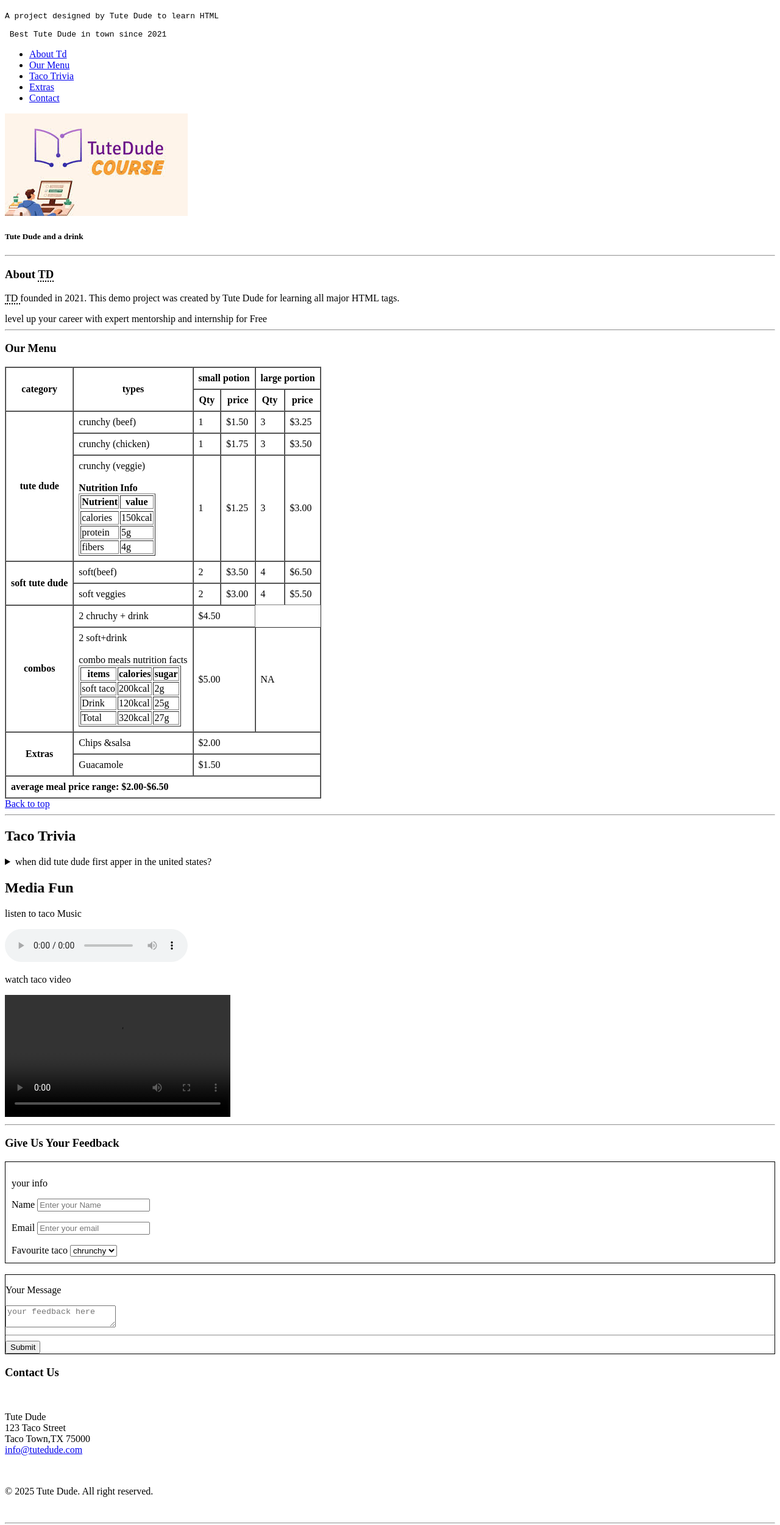
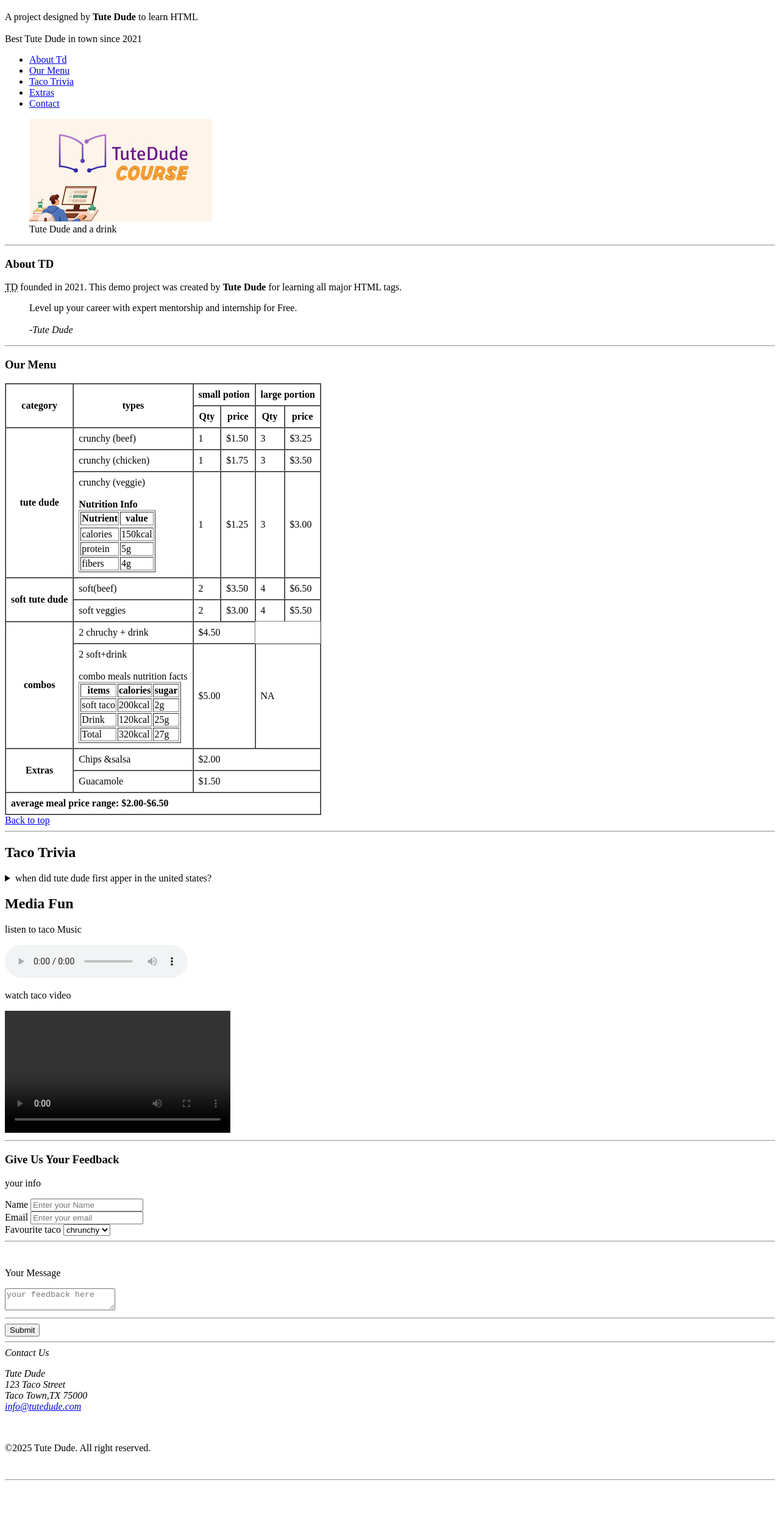
Before and after one commit to ashi2005-cpr/Assignment-1, a plain HTML site: page index.html in a window 1280 px wide. Shown: the part 62-2562 px from the top of the page at 61% size. After the commit the page ends 2497 px from the top, so only its background shows below. Drawn offline with Linux system fonts and the light colour scheme; grey boxes are pictures that could not be loaded.

Commit message:
update assignment HTML and fixed errors

```diff
--- a/index.html
+++ b/index.html
@@ -1,35 +1,53 @@
- <!doctype html>
+<!doctype html>
+<html>
 <head>
-<title> assignment1</title>
+<meta charset="UTF-8">
+<title>Assignment 1</title>
 </head>
+<body>
 
-        <body>
+    <!--Header Section-->
             <header>
+  <h1> 🍔Welcome to <mark> Tute Dude</mark>🍔 </h1>
+<p> A project designed by <strong>Tute Dude</strong> to learn HTML <br><br>
 
-            <h1> 🍔Welcome to <mark> Tute Dude</mark>🍔 </h1>
-<p> <pre>A project designed by Tute Dude to learn HTML
+ Best Tute Dude in town since 2021
+</p>
 
- Best Tute Dude in town since 2021</pre>
-</p>
+<!-- navigation bar-->
 <nav>
-<ul><li>
+<ul>
+    <li>
 
-<a href="hh"> About Td</a></li>
-<li><a href="hh"> Our Menu</a></li>
-<li><a href="hh"> Taco Trivia</a></li>
-<li><a href="hh"> Extras</a></li>
-<li><a href="hh"> Contact</a>
+<a href="About"> About Td</a></li>
+<li><a href="#Menu"> Our Menu</a></li>
+<li><a href="#Trivia"> Taco Trivia</a></li>
+<li><a href="#Extras"> Extras</a></li>
+<li><a href="#Contact"> Contact</a>
 </li>
-</ul></nav>
+</ul>
+</nav>
+<!-- image section-->
+ <figure>
 <img src="assignment 1 img.jpg" alt="assignment 1 image">
-<h5> Tute Dude and a drink</h5></header>
+
+<figcaption>Tute Dude and a drink</figcaption>
+</figure>
+</header>
 <hr>
+<!-- main section-->
 
 <main>
+<!-- about section-->
+ <article>
 <h3>About <span class="dotted">TD</span></h3>
-<p> <span class="td">TD </span> founded in 2021. This demo project was created by Tute Dude for learning all major HTML tags.</p>
-    level up your career with expert mentorship and internship for Free <hr>
+<p><abbr title="Tute Dude">TD</abbr>  founded in <time datetime="2021">2021</time>. This demo project was created by <strong>Tute Dude</strong> for learning all major HTML tags.</p>
+ <blockquote>Level up your career with expert mentorship and internship for Free.
+    <br><br>
+<cite>-Tute Dude</cite> </blockquote><hr>
+</article>
 
+<!-- menu section-->
     <h3> Our Menu</h3>
     <table border="1" cellpadding ="8" cellspacing="0">
         <thead>
@@ -153,8 +171,10 @@
             <td colspan="4">$1.50</td>
 
         </tr>
-    <tr><td colspan="6"> <strong>average meal price range: $2.00-$6.50</strong></td></tr>
-
+        <tfoot
+    <tr>
+        <td colspan="6"> <strong>average meal price range: $2.00-$6.50</strong></td></tr>
+</tfoot>
     </table>
 
 <!-- back to top-->
@@ -207,47 +227,26 @@ your browser does not support audio
         <option value="beef"> veggies</option>
         <option value="beef"> soft</option>
 
-       </select></div>
+       </select>
+    </div>
+    <hr>
+    <!--message-->
+
        <br>
        <div class="msg">
        <p> Your Message</p>
-       <textarea name="feedback"id="1"placeholder="your feedback here"></textarea>
+       <textarea name="feedback"placeholder="your feedback here"></textarea>
        <hr>
        <div class="submit">
 <button class="button">Submit</button></div></div>
     </form>
+    <hr>
+          <!--footer-->
+    <footer>
 
-
-    <!--styling-->
-    <style>
-    .box{border: 1px solid;
-     padding:10px;
-
-    }
-    .mail{
-        padding-left: 0;
-        padding-bottom: 17px;
-        padding-top: 17px;
-
-    }
-    .td{ border-bottom: 2px dotted;
-
-    }
-    .msg{
-        border: 1px solid;
-
-    }
-    .submit{
-        padding-left:0px ;
-        margin-top: 0px;
-
-    }
-    .dotted{
-        border-bottom: 2px dotted;
-    }
-    </style>
-    <footer>
+        <!-- contact info-->
     <section>
+        <address
     <h3>Contact Us</h3><br>
     <p> Tute Dude<br>
     123 Taco Street<br>
@@ -255,11 +254,12 @@ Taco Town,TX 75000<br>
 <a href="info@tutedude.com">info@tutedude.com</a><br>
 
 </p>
+    </address>
+    </section>
 <br>
-<p>© 2025 Tute Dude. All right reserved.</p><br>
-</fotter>
+<p>©<time datetime="2025">2025</time> Tute Dude. All right reserved.</p><br>
+</footer>
 <hr>
-</header>
 
 
 </body>
```
